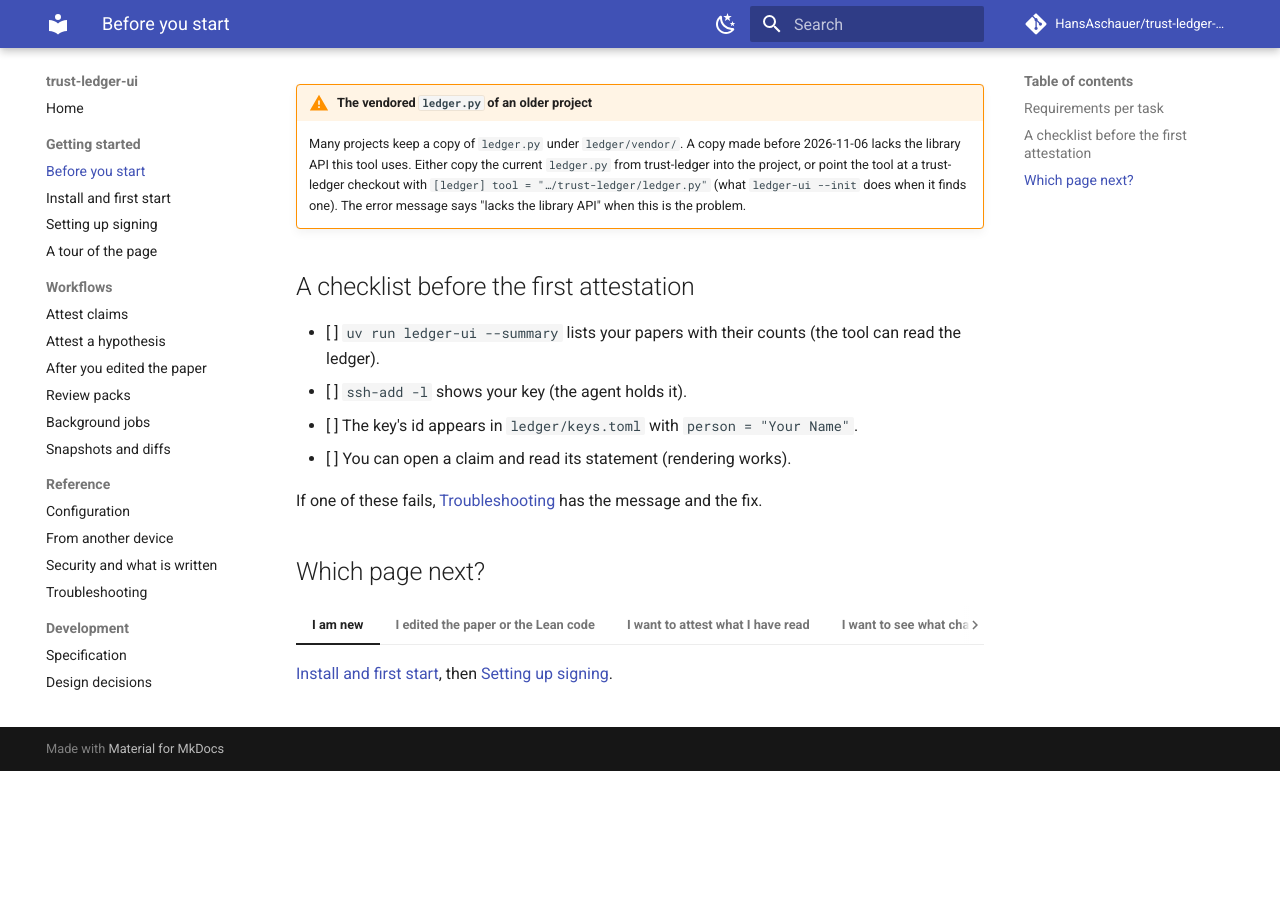
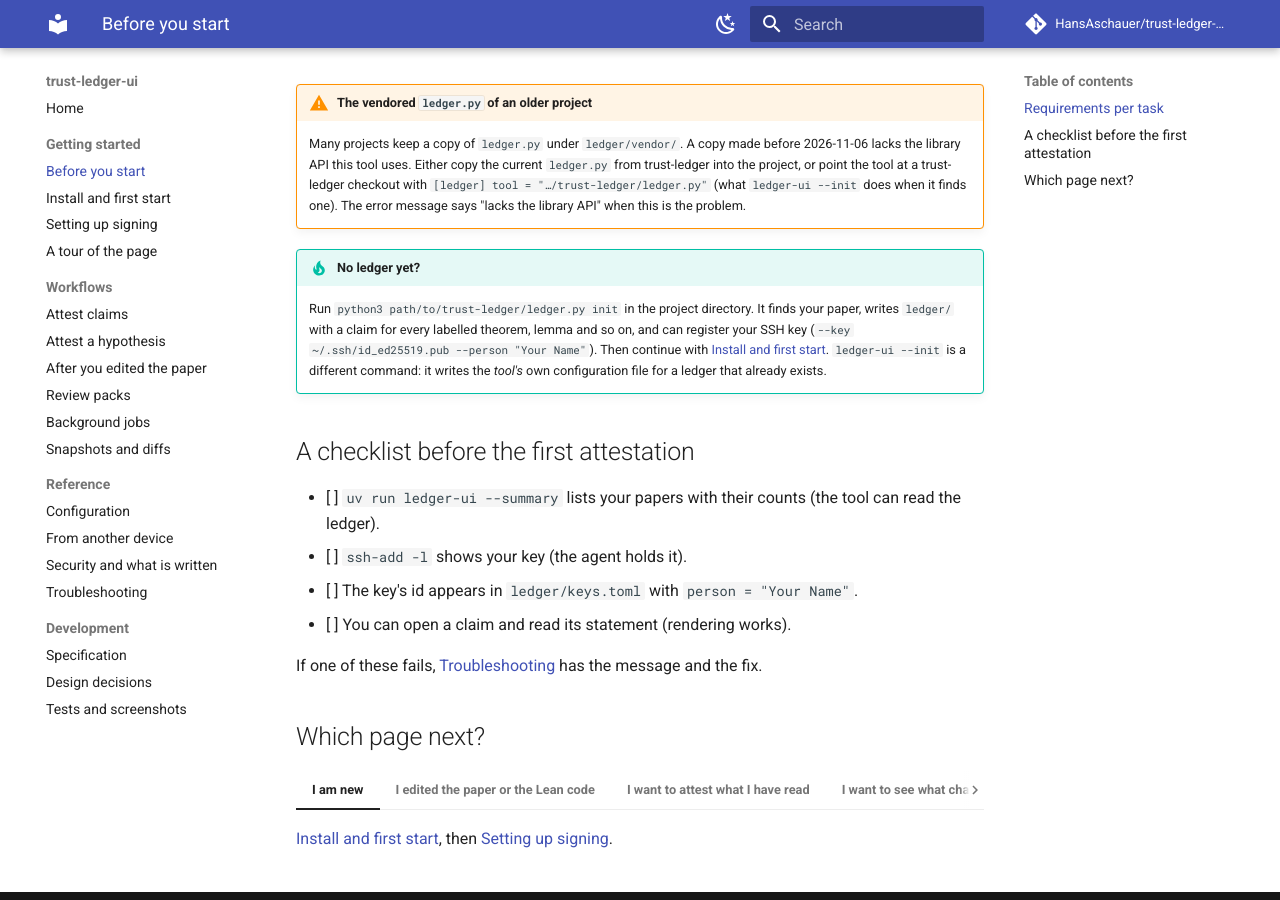
Before and after one commit to HansAschauer/trust-ledger-ui, an MkDocs documentation site: the page built from docs/requirements.md, in a window 1280 px wide and 900 px high, scrolled down 827 px. Built offline with MkDocs 1.6.1 and Material for MkDocs 9.7.7, drawn with Linux system fonts in a browser that asks for light colours; comment, search, counter and statistics services are not loaded; before the commit the page ends 1598 px from its top, so only the background shows below that.

Commit message:
Docs: point to `ledger.py init` for projects without a ledger
Co-Authored-By: Claude Sonnet 5.5 <noreply@anthropic.com>

```diff
--- a/docs/requirements.md
+++ b/docs/requirements.md
@@ -21,6 +21,12 @@ prerequisites at the top.
     this tool uses. Either copy the current `ledger.py` from trust-ledger into the project, or point the tool at a
     trust-ledger checkout with `[ledger] tool = "…/trust-ledger/ledger.py"` (what `ledger-ui --init` does when it finds one).
     The error message says "lacks the library API" when this is the problem.
+
+!!! tip "No ledger yet?"
+    Run `python3 path/to/trust-ledger/ledger.py init` in the project directory. It finds your paper, writes `ledger/` with
+    a claim for every labelled theorem, lemma and so on, and can register your SSH key (`--key ~/.ssh/id_ed25519.pub
+    --person "Your Name"`). Then continue with [Install and first start](install.md). `ledger-ui --init` is a different
+    command: it writes the *tool's* own configuration file for a ledger that already exists.
 
 ## A checklist before the first attestation
 
```
